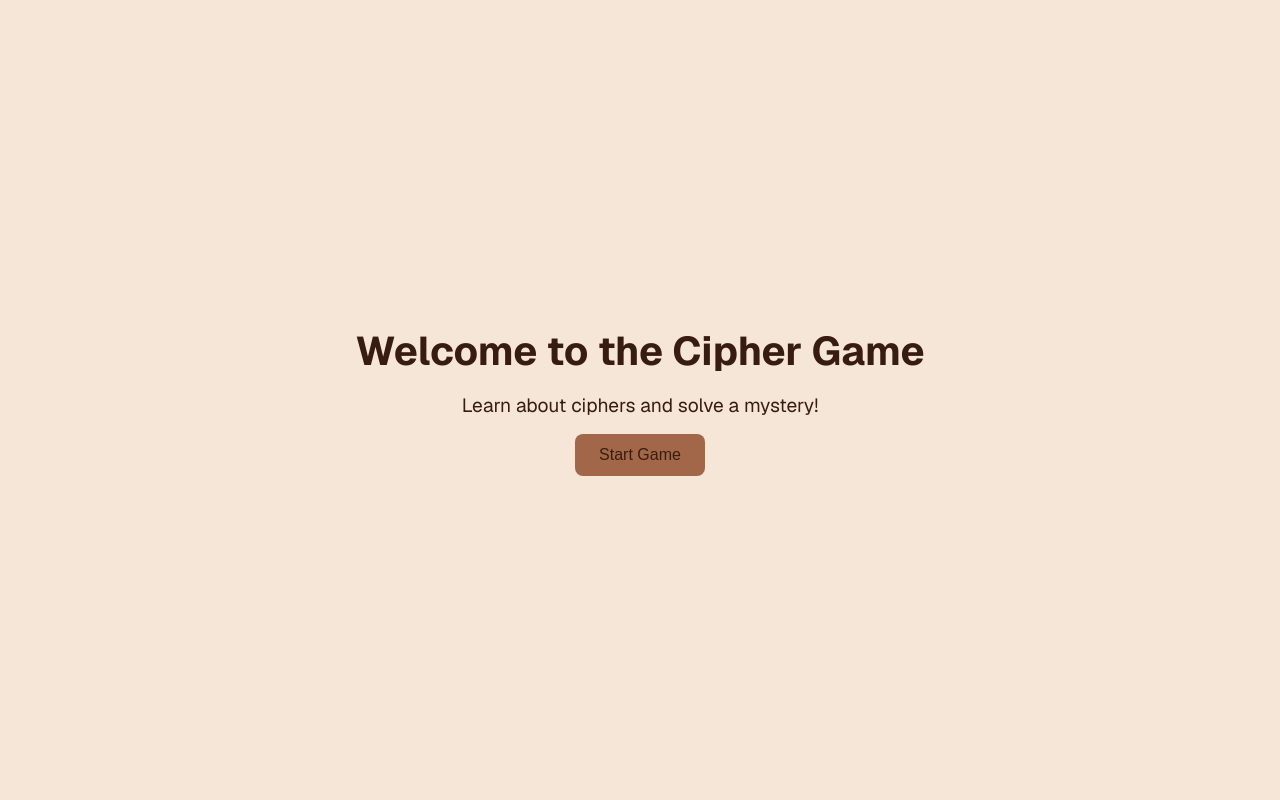
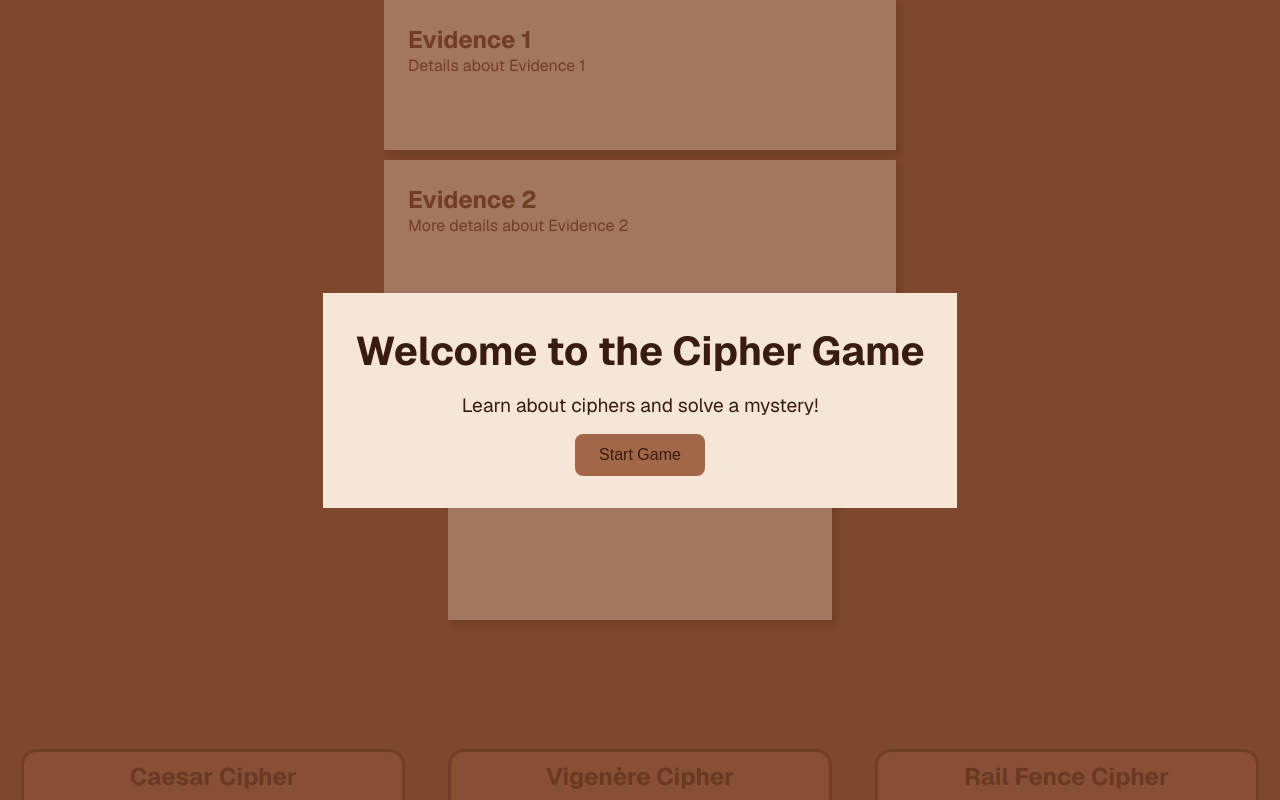
Before and after one commit to iamagoodperson-yay/cipher_game, a Next.js app: page / in a window 1280 px wide. Built offline with nearby package versions, Linux system fonts and the light colour scheme.

Commit message:
background on start screen is the game stuff which is cool + minor UI changes

```diff
--- a/app/components/tools/page.module.css
+++ b/app/components/tools/page.module.css
@@ -1,7 +1,7 @@
 .column {
   height: 1rem;
   width: 30vw;
-  padding: 1rem;
+  padding: 1.5rem;
   gap: 1rem;
   background-color: var(--text-secondary);
 
@@ -20,7 +20,6 @@
 }
 
 .column:hover, .column.opened {
-  padding-top: 2rem;
   padding-bottom: 5vh;
 }
 
--- a/app/game/page.tsx
+++ b/app/game/page.tsx
@@ -14,15 +14,13 @@ export default function Game() {
       const elmnt = evidence as HTMLElement;
 
       function dragMouseDown(e: MouseEvent) {
+        e.preventDefault();
         let startLeft: number;
         let startTop: number;
 
         let startX: number;
         let startY: number;
 
-        const totalEvidence = evidenceRef.length;
-
-        e.preventDefault();
         const rect = elmnt.getBoundingClientRect();
 
         startLeft = rect.left;
@@ -30,6 +28,8 @@ export default function Game() {
 
         startX = e.clientX;
         startY = e.clientY;
+
+        const totalEvidence = evidenceRef.length + 1;
 
         elmnt.style.cursor = "grabbing";
 
--- a/app/page.module.css
+++ b/app/page.module.css
@@ -1,12 +1,19 @@
 .page {
   display: flex;
   flex: 1;
+  align-items: center;
+  justify-content: center;
+}
+
+.content {
+  gap: 1rem;
+  padding: 2rem;
+  background-color: var(--paper-colour);
+
+  display: flex;
   flex-direction: column;
   align-items: center;
   justify-content: center;
-  gap: 1rem;
-
-  background-color: var(--paper-colour);
 }
 
 .title {
@@ -35,3 +42,13 @@
   color: var(--paper-colour);
   background-color: var(--text-primary);
 }
+
+.gameContainer {
+  position: fixed;
+  top: 0;
+  left: 0;
+  width: 100%;
+  height: 100%;
+  z-index: -1;
+  opacity: 0.3;
+}
--- a/app/page.tsx
+++ b/app/page.tsx
@@ -1,4 +1,5 @@
 'use client';
+import Game from "./game/page";
 import styles from "./page.module.css";
 
 export default function Home() {
@@ -8,11 +9,16 @@ export default function Home() {
 
   return (
     <div className={styles.page}>
-      <h1 className={styles.title}>Welcome to the Cipher Game</h1>
-      <p className={styles.description}>Learn about ciphers and solve a mystery!</p>
-      <button className={styles.startButton} onClick={startGame}>
-        Start Game
-      </button>
+      <div className={styles.content}>
+        <h1 className={styles.title}>Welcome to the Cipher Game</h1>
+        <p className={styles.description}>Learn about ciphers and solve a mystery!</p>
+        <button className={styles.startButton} onClick={startGame}>
+          Start Game
+        </button>
+      </div>
+      <div className={styles.gameContainer}>
+        <Game />
+      </div>
     </div>
   );
 }
```
